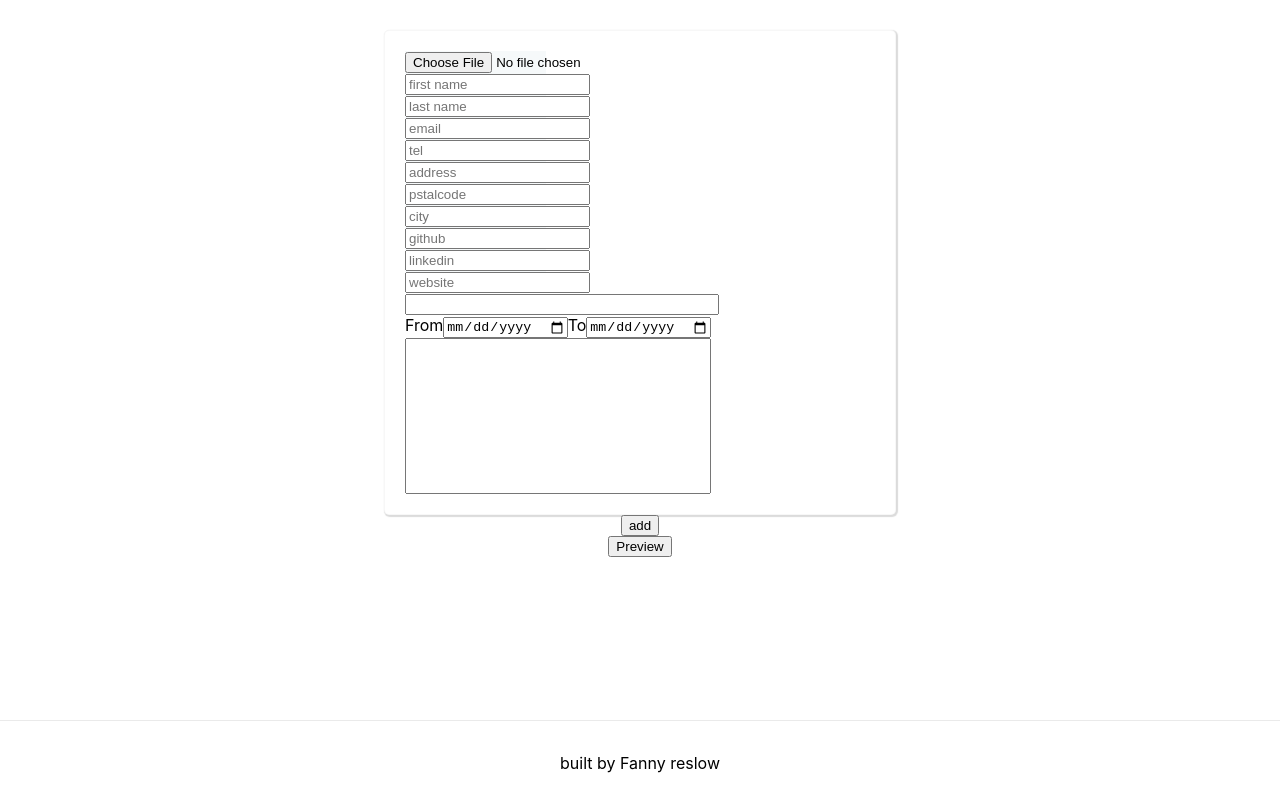
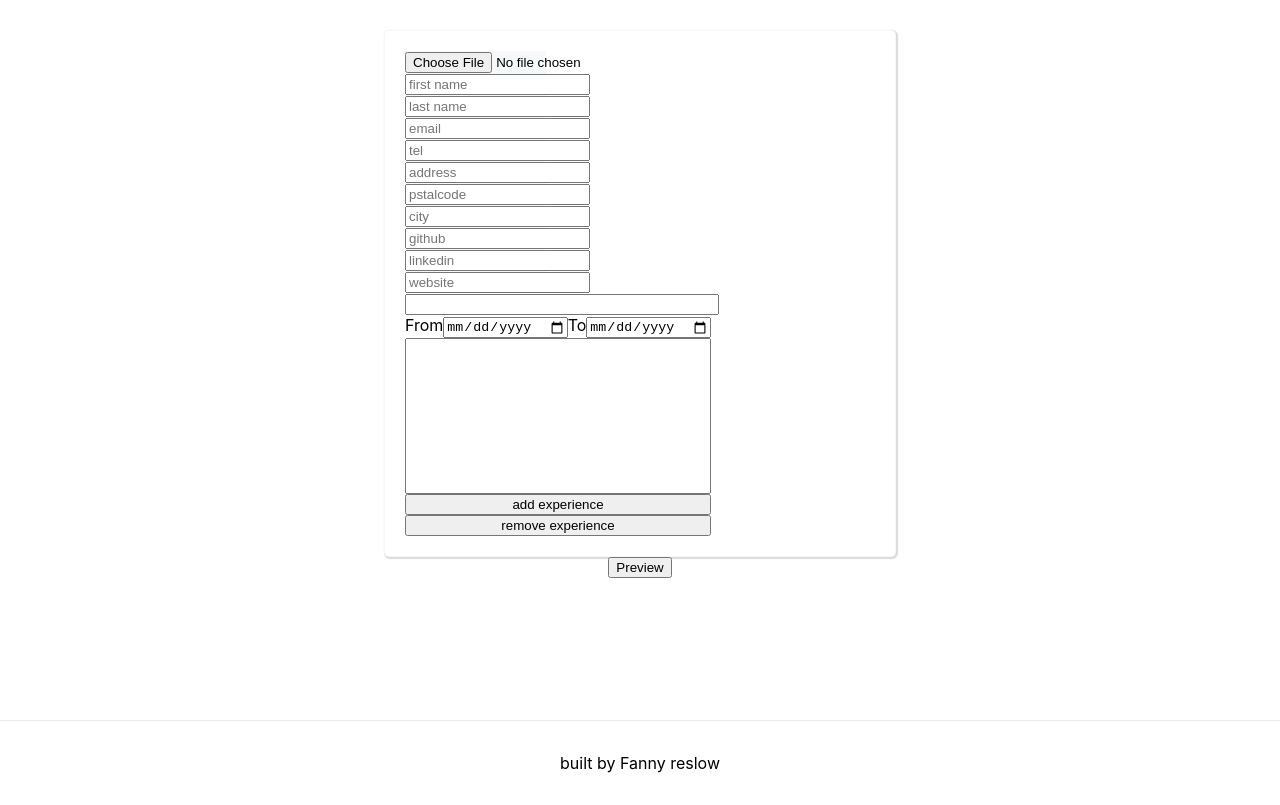
Before and after one commit to Reslow/resumeCreator, a Next.js app: page / in a window 1280 px wide. Built offline with nearby package versions, Linux system fonts and the light colour scheme.

Commit message:
creating remove experience btn

```diff
--- a/components/Experience.js
+++ b/components/Experience.js
@@ -1,5 +1,13 @@
 import style from "../styles/Experience.module.css";
-export default function Experience({ experience, handleExperienceChange }) {
+export default function Experience({
+  experience,
+  handleExperienceChange,
+  experiences,
+  initExperience,
+  setExperiences,
+  removeExperience,
+  i,
+}) {
   return (
     <div className={style.experienceContainer}>
       <div>
@@ -35,6 +43,12 @@ export default function Experience({ experience, handleExperienceChange }) {
             defaultValue={experience ? experience.description : ""}
             onChange={handleExperienceChange}
           ></textarea>
+          <button
+            onClick={() => setExperiences([...experiences, initExperience])}
+          >
+            add experience
+          </button>
+          <button onClick={() => removeExperience(i)}>remove experience</button>
         </div>
       </div>
     </div>
--- a/components/Frame.js
+++ b/components/Frame.js
@@ -69,6 +69,12 @@ export default function Frame() {
     setExperiences(newState);
   };
 
+  const removeExperience = (i) => {
+    const values = [...experiences];
+    values.splice(i, 1);
+    setExperiences(values);
+  };
+
   return (
     <>
       {isShow ? (
@@ -83,6 +89,10 @@ export default function Frame() {
             <Experience
               key={i}
               state={experience}
+              initExperience={initExperience}
+              experiences={experiences}
+              setExperiences={setExperiences}
+              removeExperience={removeExperience}
               handleExperienceChange={(e) => handleExperienceChange(e, i)}
             />
           ))}
@@ -94,9 +104,6 @@ export default function Frame() {
           experiences={experiences}
         />
       )}
-      <button onClick={() => setExperiences([...experiences, initExperience])}>
-        add
-      </button>
       <button onClick={handleClick}>Preview</button>
     </>
   );
--- a/components/Preview.js
+++ b/components/Preview.js
@@ -22,11 +22,15 @@ export default function Preview({ state, selectedImage, experiences }) {
         />
       )}
       {experiences.map((exp, i) => {
-        console.log(exp.description);
-        console.log(exp.startTime);
-        console.log(exp.endTime);
-        console.log(exp.headline);
-        return <p key={i}>{exp.description}</p>;
+        console.log(exp);
+        return (
+          <div key={i}>
+            <p>{exp.headline}</p>
+            <p>{exp.startTime}</p>
+            <p>{exp.endTime}</p>
+            <p>{exp.description}</p>
+          </div>
+        );
       })}
     </div>
   );
```
